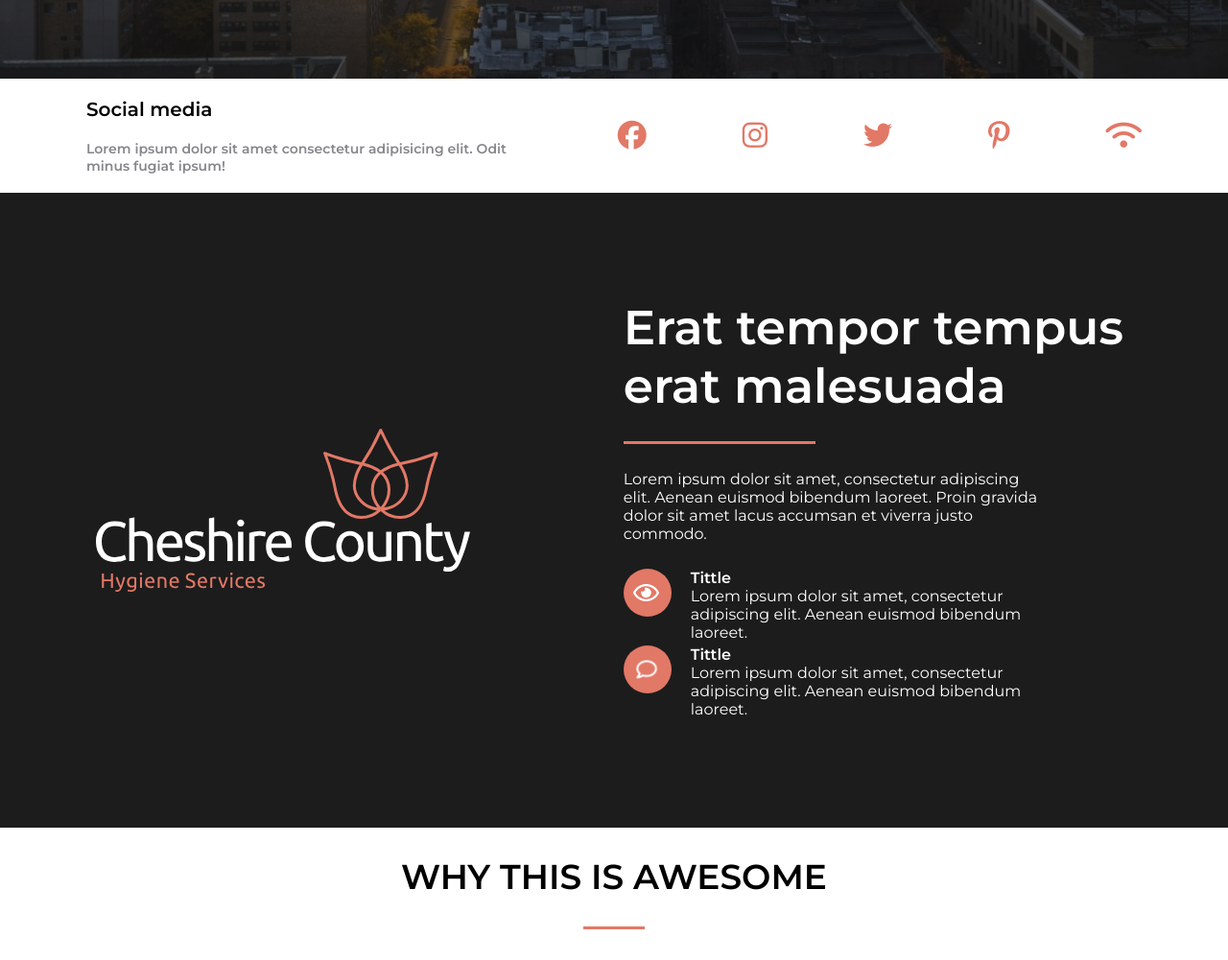
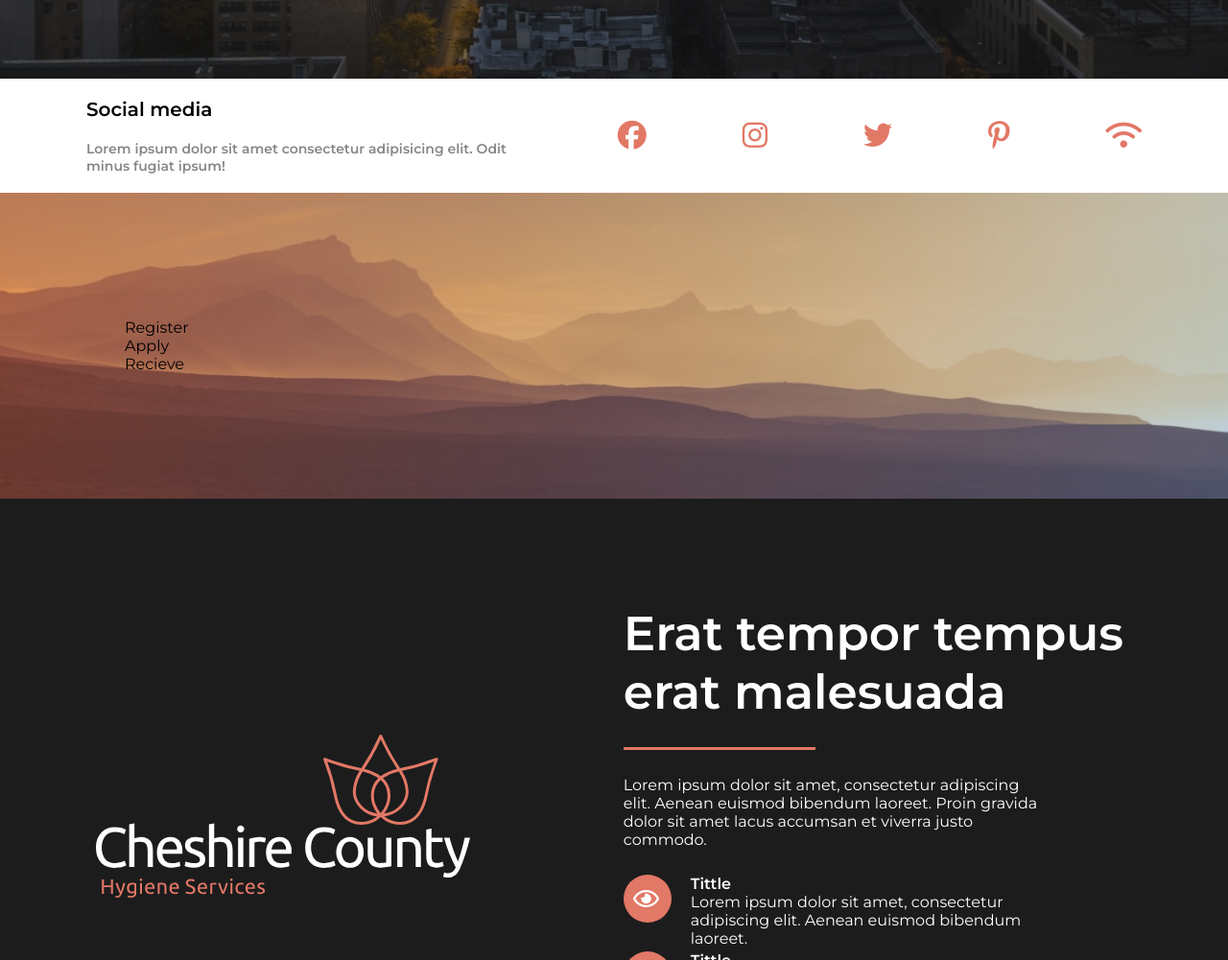
Before and after one commit to VytautasSim/BaigiamasisDarbas, a website: page index.html in a window 1280 px wide. Shown: the part 950-1951 px from the top of the page at 96% size. Drawn offline with Linux system fonts and the light colour scheme.

Commit message:
section about html and css

```diff
--- a/css/src/section_about.scss
+++ b/css/src/section_about.scss
@@ -0,0 +1,31 @@
+.about {
+    position: relative;
+    padding: 115px 0;
+    background: pink;
+    background-image: url("../images/about-bg.jpg");
+    background-size: cover;
+    background-position: center center;
+
+    &:before {
+        content: '';
+        position: absolute;
+        top: 0;
+        left: 0;
+        width: 100%;
+        height: 100%;
+        opacity: 0.42;
+        background: linear-gradient(270deg, #6696E2 0%, #E27866 100%);
+    }
+
+    .container {
+        position: relative;
+    }
+
+    .tab-navigation {
+
+
+        ul {
+            list-style: none;
+        }
+    }
+}
--- a/index.html
+++ b/index.html
@@ -95,9 +95,24 @@
 
         </section>
 
-        <section class="pictures-registration">
+        <section class="about">
             <div class="container">
+                <nav class="tab-navigation">
+                    <ul>
+                        <li>
+                            <span>Register</span>
+                        </li>
+                        <li>
+                            <span>Apply</span>
+                        </li>
+                        <li>
+                            <span>Recieve</span>
+                        </li>
+                    </ul>
+                </nav>
+                <div class="tab-content">
 
+                </div>
             </div>
         </section>
 
```
Also changed, not shown: Images/about-bg.jpg (added), css/style.css.
